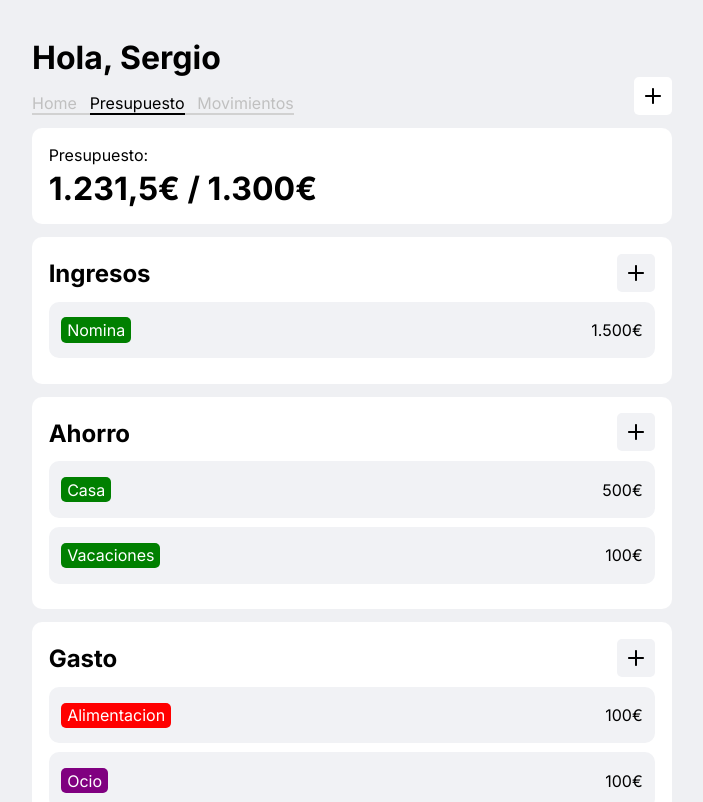
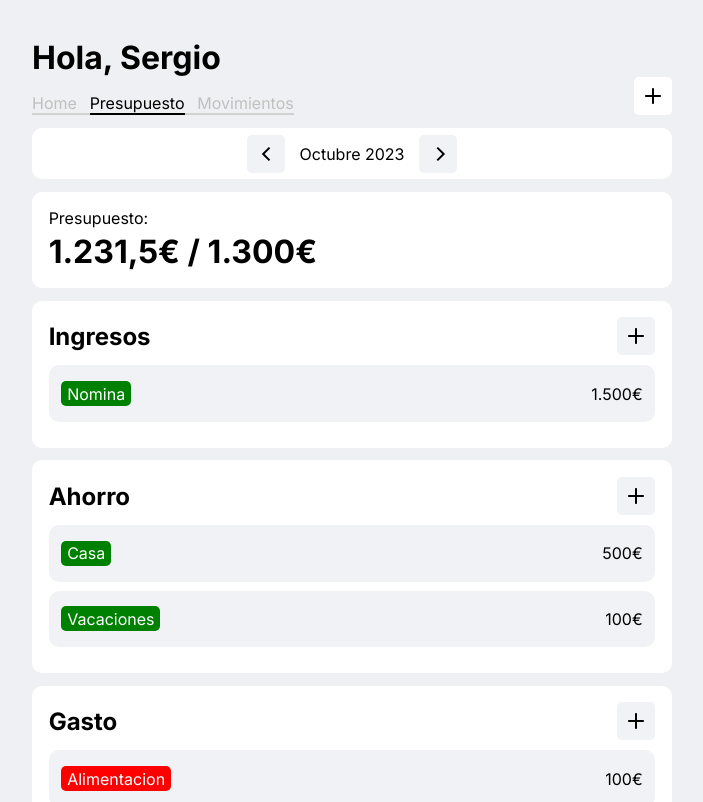
Before and after one commit to SergioCarrascosaSanchez/Welz, an Angular app: page /budget in a window 1280 px wide. Shown: the top 802 px of the page, without its empty margins (288-991 px from the left). Built offline with nearby package versions, Linux system fonts and the light colour scheme.

Commit message:
add date controller to budget component

```diff
--- a/src/app/pages/budget/budget.component.html
+++ b/src/app/pages/budget/budget.component.html
@@ -1,3 +1,7 @@
+<app-card type="thin-card"
+  ><app-date-controller></app-date-controller
+></app-card>
+
 <app-card>
   Presupuesto:
   <h2 style="margin-block-end: 0px; margin-block-start: 0.3vw">
```
